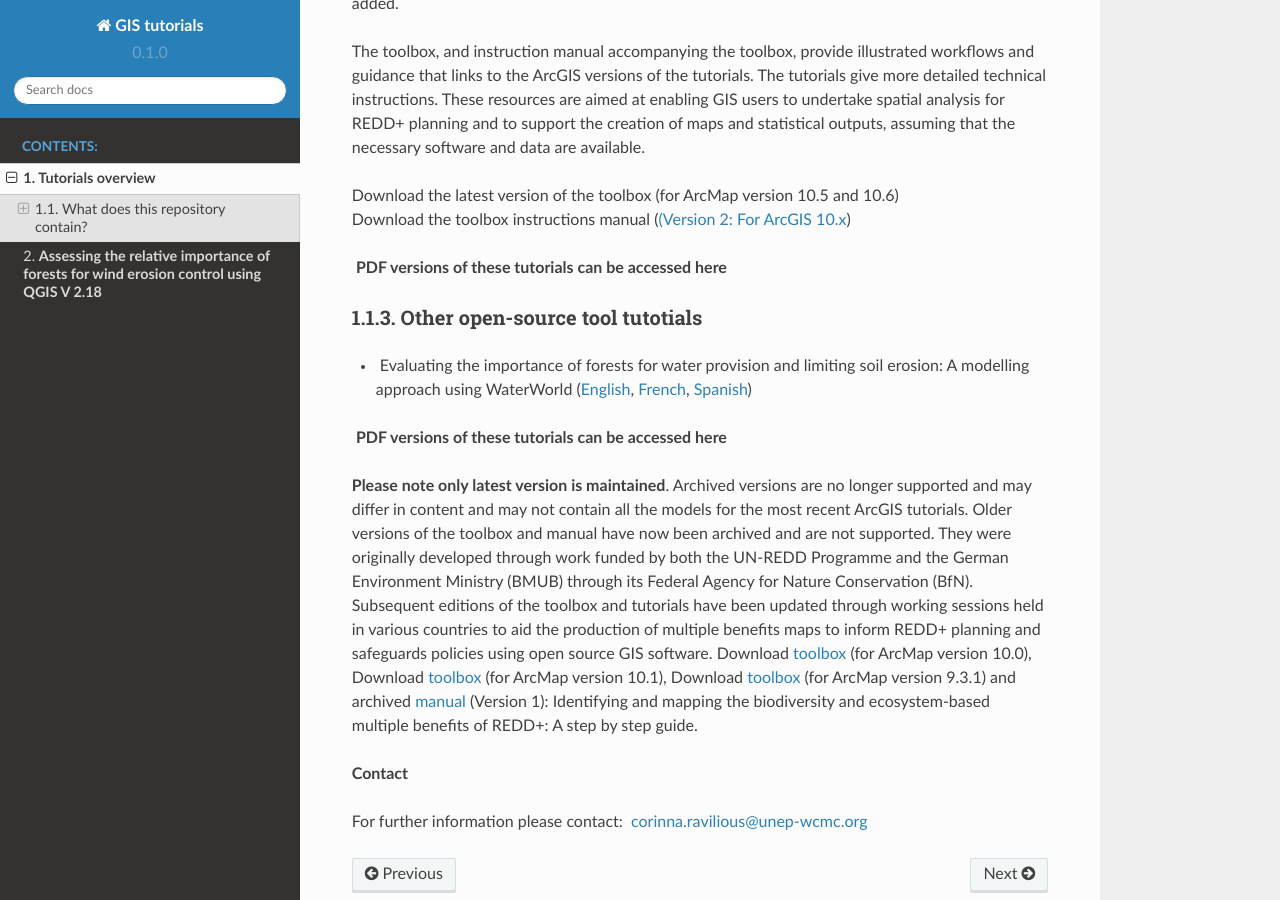
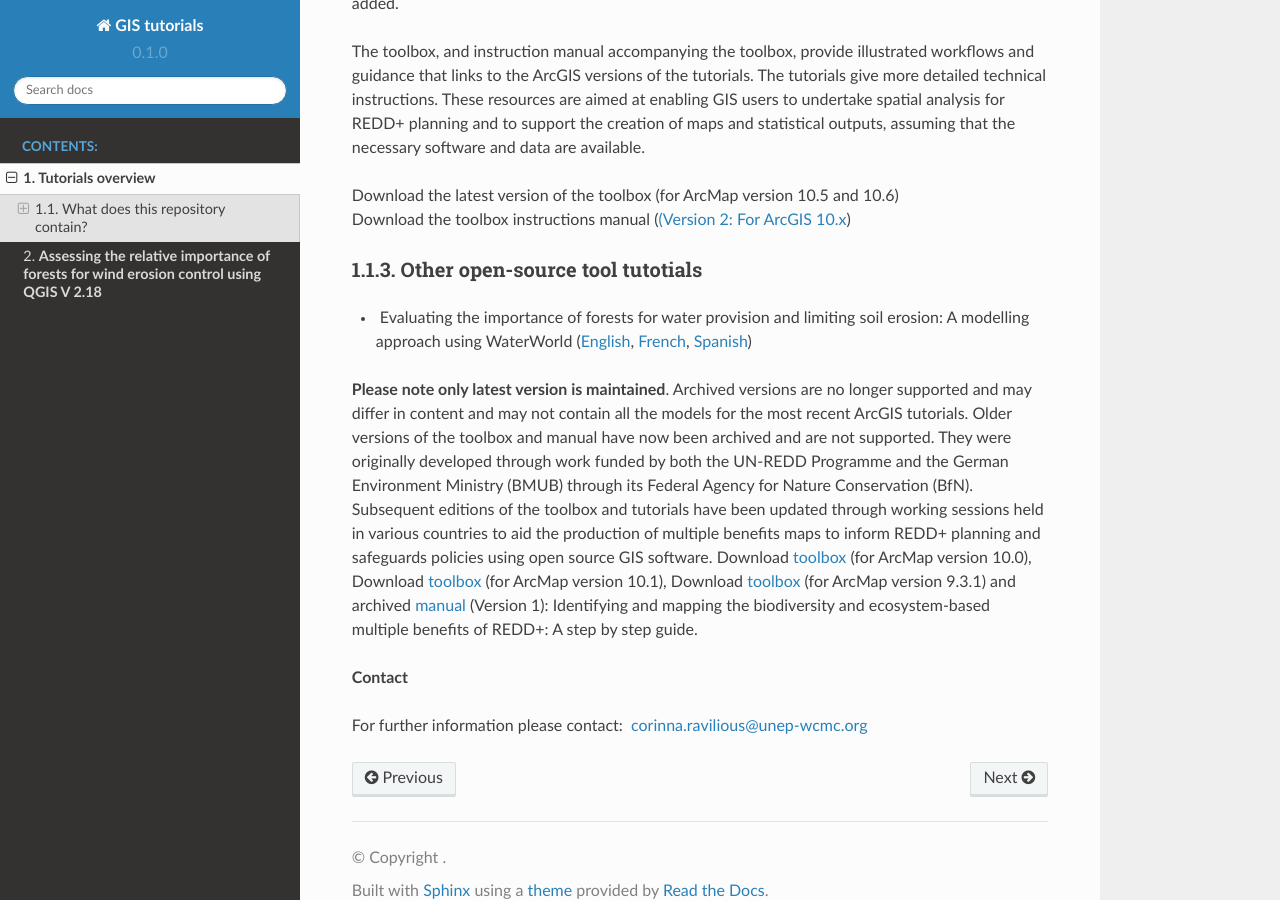
Before and after one commit to corinnar/GIS_tutorials, a Sphinx documentation site: the page built from docs/source/GIS_TOOLS_PAGE.rst, in a window 1280 px wide and 900 px high, scrolled down 2124 px. Built offline with Sphinx 7.4.7 and the Read the Docs theme 2.0.0, drawn with Linux system fonts in a browser that asks for light colours.

Commit message:
Update GIS_TOOLS_PAGE.rst

```diff
--- a/docs/source/GIS_TOOLS_PAGE.rst
+++ b/docs/source/GIS_TOOLS_PAGE.rst
@@ -80,21 +80,12 @@
 | Download the latest version of the toolbox (for ArcMap version 10.5 and 10.6)
 | Download the toolbox instructions manual (`(Version  2: For ArcGIS 10.x <https://www.unredd.net/documents/global-programme-191/multiple-benefits/gis-tools-3403/17430-exploring-multiple-benefits-using-an-arcgis-10x-toolbox-instructions-and-documentation.html>`__)
 
- **PDF versions of these tutorials can be accessed here**
-
 ~~~~~~~~~~~~~~~~~~~~~~~~~~~~~~~~~~~~~~~~
 **Other open-source tool tutotials**
 ~~~~~~~~~~~~~~~~~~~~~~~~~~~~~~~~~~~~~~~~
 -   Evaluating the importance of forests for water provision and limiting soil erosion: A modelling approach using WaterWorld (`English <https://www.un-redd.org/sites/default/files/2021-10/UN_REDD_WaterWorld_Tutorial_170306%20%28336966%29.pdf>`__, \ `French <https://www.un-redd.org/sites/default/files/2021-10/UN_REDD_WaterWorld_Tutorial_FR_180109.pdf>`__, \ `Spanish <https://www.un-redd.org/sites/default/files/2021-10/UN_REDD_WaterWorld_Tutorial_Spanish_170530.pdf>`__)
 
- **PDF versions of these tutorials can be accessed here**
-
-
-
-
-
 **Please note only latest version is maintained**. Archived versions are no longer supported and may differ in content and may not contain all the models for the most recent ArcGIS tutorials. Older versions of the toolbox and manual have now been archived and are not supported. They were originally developed through work funded by both the UN-REDD Programme and the German Environment Ministry (BMUB) through its Federal Agency for Nature Conservation (BfN). Subsequent editions of the toolbox and tutorials have been updated through working sessions held in various countries to aid the production of multiple benefits maps to inform REDD+ planning and safeguards policies using open source GIS software. Download \ `toolbox <https://www.unredd.net/component/docman/?task=doc_download&gid=13110&Itemid=53>`__ (for ArcMap version 10.0), Download \ `toolbox <https://www.unredd.net/component/docman/?task=doc_download&gid=13111&Itemid=53>`__ (for ArcMap version 10.1), Download \ `toolbox <https://www.unredd.net/component/docman/?task=doc_download&gid=6434&Itemid=53>`__ (for ArcMap version 9.3.1) and archived \ `manual <https://www.unredd.net/component/docman/?task=doc_download&gid=6431&Itemid=53>`__ (Version 1): Identifying and mapping the biodiversity and ecosystem-based multiple benefits of REDD+: A step by step guide.
-
 
 **Contact**
 
```
